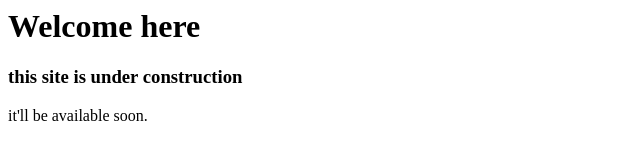
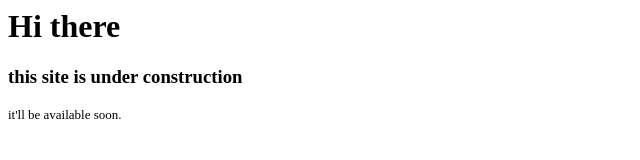
Before and after one commit to Mak-2002/nodejsLearning, a website: page index.html in a window 1280 px wide. Shown: the whole page, without its empty margins (0-640 px from the left). Drawn offline with Linux system fonts and the light colour scheme.

```diff
--- a/index.html
+++ b/index.html
@@ -3,8 +3,8 @@
         <title>new HTML document</title>
     </head>
     <body>
-        <h1>Welcome here</h1>
+        <h1>Hi there</h1>
         <h3>this site is under construction</h3>
-        <p>it'll be available soon.</p>
+        <p style="font-size: small;">it'll be available soon.</p>
     </body>
 </html>
```
Also changed, not shown: package.json (added, +24 -0 lines), 1 other file.
